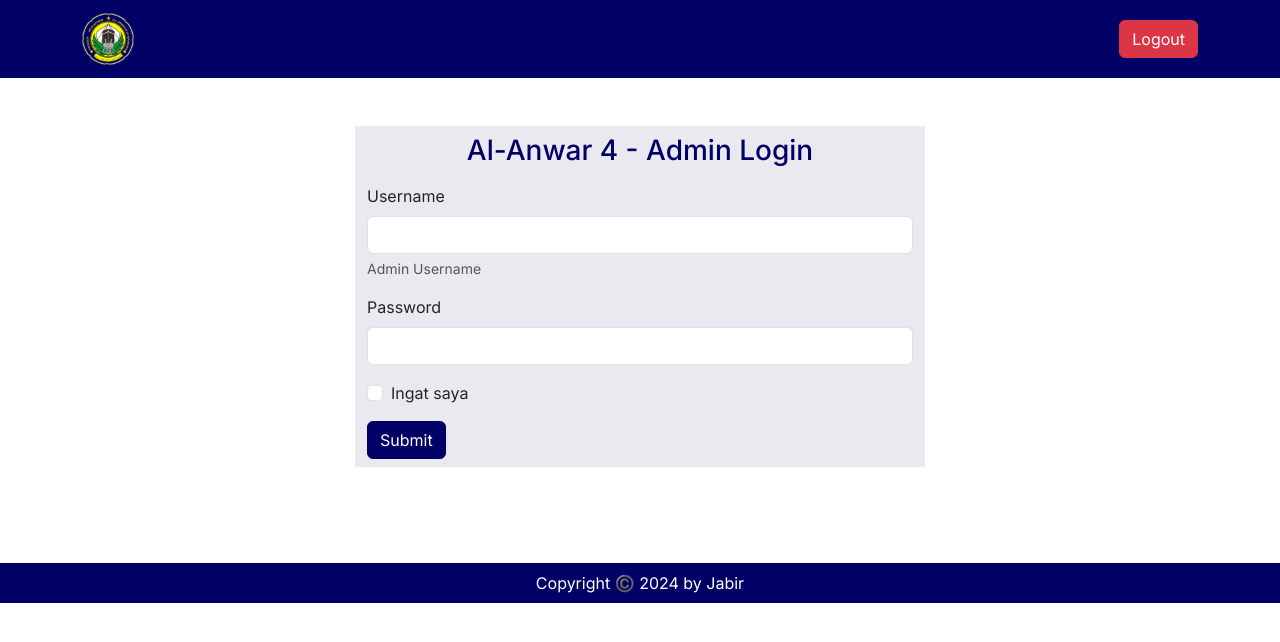
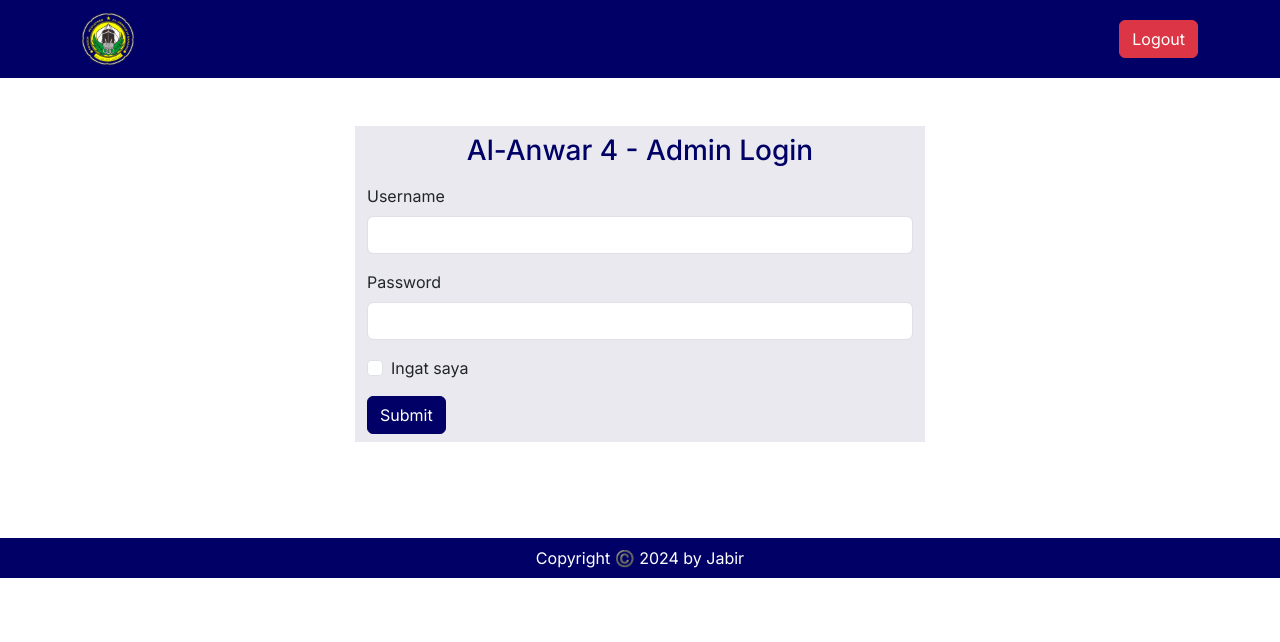
Before and after one commit to jabir019/alanwar4, a React (Vite) app: page /dashbord in a window 1280 px wide. Shown: the top 642 px of the page. Built offline with nearby package versions, Linux system fonts and the light colour scheme.

Commit message:
update login

```diff
--- a/src/layouts/SectionDashbor.jsx
+++ b/src/layouts/SectionDashbor.jsx
@@ -52,15 +52,13 @@ export default function SectionDashbor() {
                 <label htmlFor="username" className="form-label">
                   Username
                 </label>
-                <input type="username" className="form-control" id="username" />
-                <div
-                  id="emailHelp"
-                  className="form-text"
+                <input
+                  type="username"
                   value={username}
                   onChange={(event) => setUsername(event.target.value)}
-                >
-                  Admin Username
-                </div>
+                  className="form-control"
+                  id="username"
+                />
               </div>
               <div className="mb-3">
                 <label htmlFor="exampleInputPassword1" className="form-label">
```
